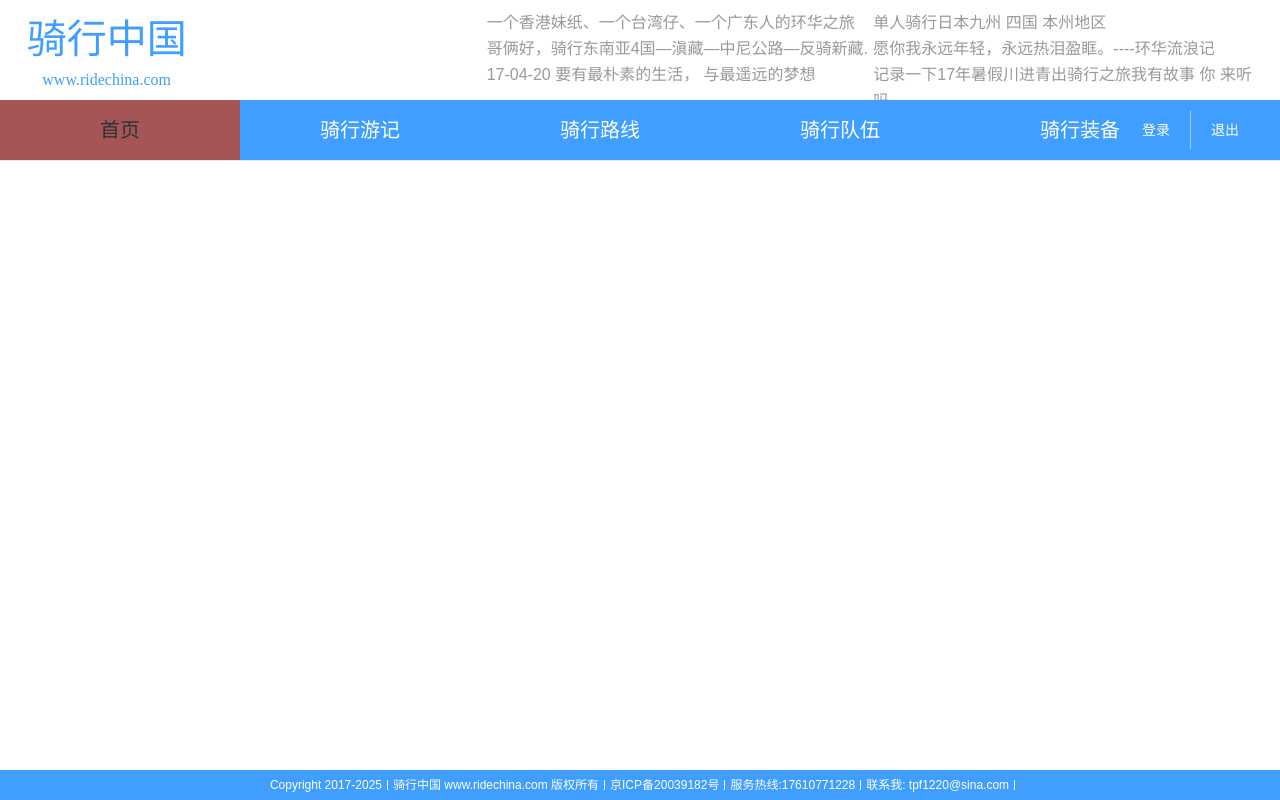
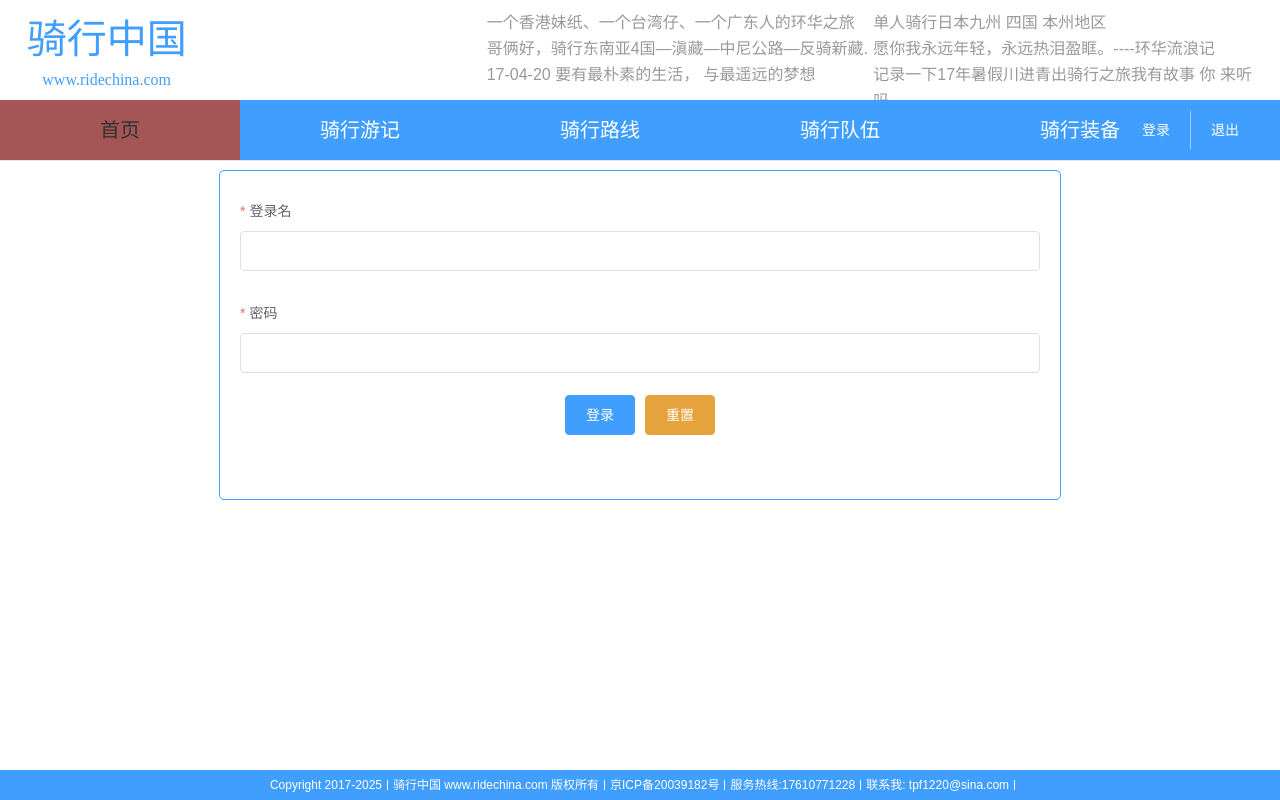
Before and after one commit to FastTurbo/ride-all-china, a Vue app: page /#/login in a window 1280 px wide. Built offline with nearby package versions, Linux system fonts and the light colour scheme.

Commit message:
add login button

```diff
--- a/src/components/LoginComponent.vue
+++ b/src/components/LoginComponent.vue
@@ -1,6 +1,32 @@
 <template>
-  <div>
-    <el-form>
+  <div >
+    <el-form
+      class="login-form"
+      :label-position="right"
+      :model="user">
+      <el-form-item
+        label="登录名"
+        prop="name"
+        :rules="[
+          {required:true,message:'请输入用户名!'}
+        ]">
+        <el-input v-model="user.name"></el-input>
+      </el-form-item>
+      <el-form-item
+        label="密码"
+        prop="pass"
+        :rules="[
+          {required:true,message:'请输入密码!'}
+        ]">
+        <el-input type="password" v-model="user.password"></el-input>
+      </el-form-item>
+      <el-form-item>
+        <el-button type="primary" @click="login('user')">登录</el-button>
+        <el-button type="warning" @click="reset('user')">重置</el-button>
+      </el-form-item>
+      <el-form-item>
+
+      </el-form-item>
 
     </el-form>
   </div>
@@ -8,10 +34,26 @@
 
 <script>
 export default {
+  data() {
+    return {
+      user:{
+        name:'',
+        password:''
+      }
+    }
+  }
 
 }
 </script>
 
-<style>
+<style lang="less" scoped>
+  .login-form{
+    border:1px solid #409eff;
+    border-radius:5px;
+    width:800px;
+    margin:0 auto;
+    padding:20px;
+
+  }
 
 </style>
```
